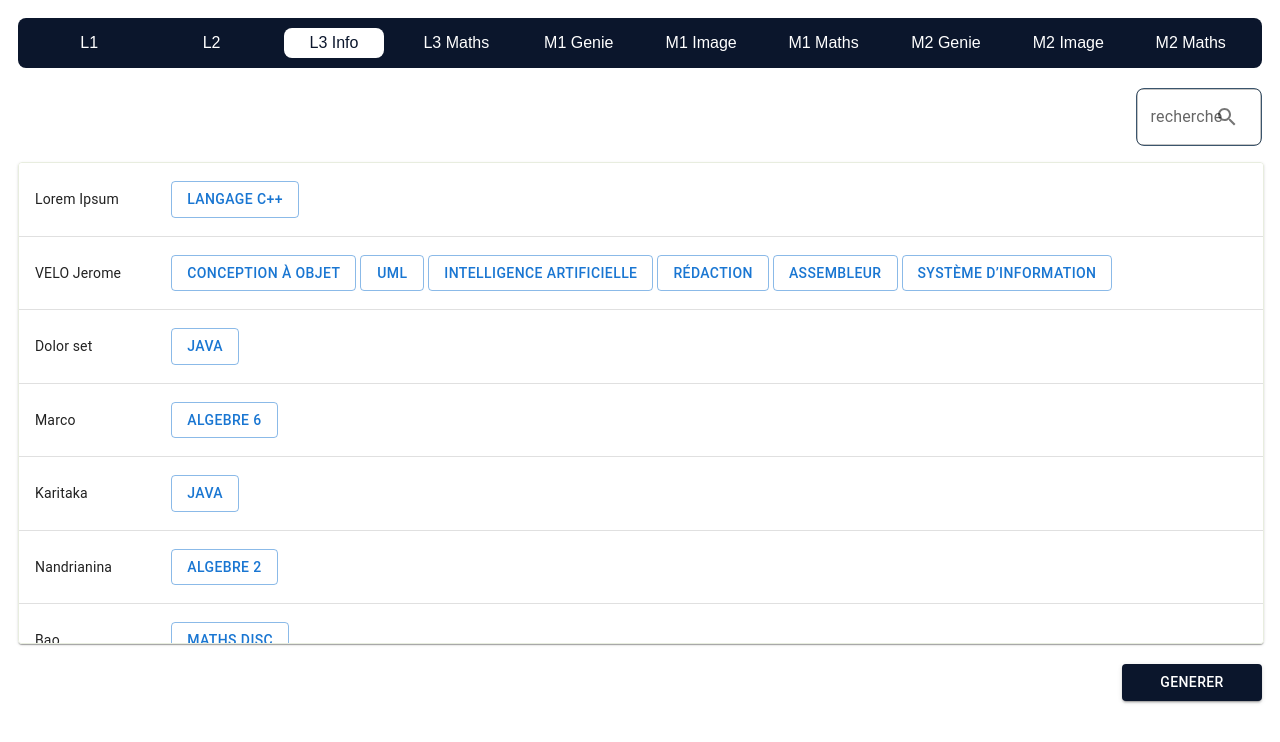
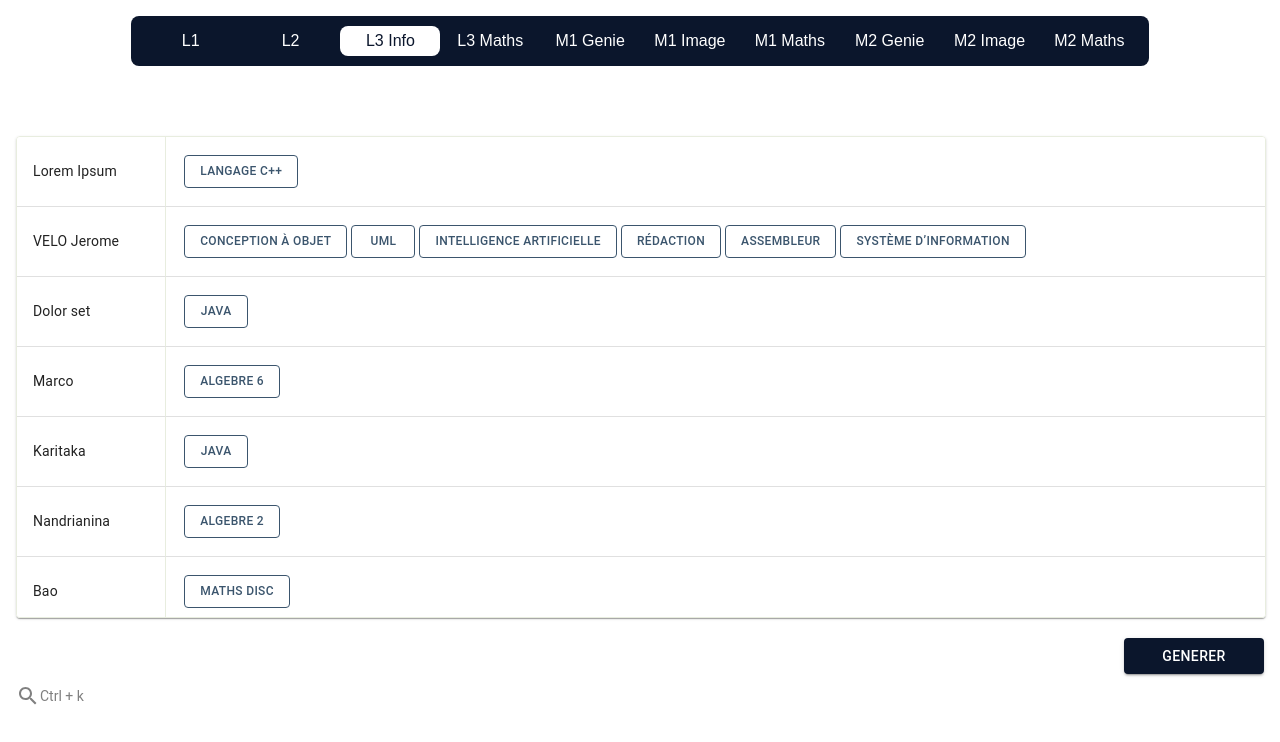
Before and after one commit to Sikina3/Emplois-du-Temps, a React (Vite) app: page / in a window 1280 px wide. Shown: the top 742 px of the page. Built offline with nearby package versions, Linux system fonts and the light colour scheme.

Commit message:
changement de branch

```diff
--- a/src/App.jsx
+++ b/src/App.jsx
@@ -1,10 +1,33 @@
 import './Styles/App.css';
-import { useMemo, useState } from 'react';
+import { useMemo, useState, useEffect } from 'react';
 import { Table, TableBody, TableCell, TableContainer, TableRow, Paper, Button, TextField, InputAdornment } from '@mui/material';
 import SearchIcon from '@mui/icons-material/Search';
+import EditIcon from '@mui/icons-material/Edit';
 
 const App = () => {
   const [searchTerm, setSearchTerm] = useState('');
+  const [focus, setFocus] = useState(false);
+  const [clickedButtons, setClickedButtons] = useState([]);
+  const [isLoad, setIsLoad] = useState(null);
+
+  useEffect(() => {
+    const keyDown = (event) => {
+      if (event.ctrlKey && event.key === "k") {
+        event.preventDefault();
+        setFocus(true);
+      }
+
+      if (event.key === 'Escape') {
+        setFocus(false);
+      }
+    };
+
+    window.addEventListener('keydown', keyDown);
+
+    return () => {
+      window.removeEventListener('keydown', keyDown);
+    };
+  }, []);
 
   const data = useMemo(
     () => [
@@ -24,7 +47,6 @@ const App = () => {
       { name: 'Ka', subjects: ['Anglais'] },
       { name: 'Izy', subjects: ['COmpta'] },
       { name: 'apad', subjects: ['Gestion'] },
-
     ],
     []
   );
@@ -34,8 +56,18 @@ const App = () => {
     row.subjects.some(subject => subject.toLowerCase().includes(searchTerm.toLowerCase()))
   );
 
+  const ButtonClick = (rowIndex, subjectIndex) => {
+    const buttonKey = `${rowIndex}-${subjectIndex}`;
+    setClickedButtons(prev => (
+      prev.includes(buttonKey)
+        ? prev.filter(key => key !== buttonKey)
+        : [...prev, buttonKey]
+    ));
+  };
+
   return (
     <div className='app'>
+      <div style={{ display: 'flex', justifyContent: 'center' }}>
         <div className="nav-bar">
           <button> L1 </button>
           <button> L2 </button>
@@ -48,36 +80,66 @@ const App = () => {
           <button> M2 Image </button>
           <button> M2 Maths </button>
         </div>
+      </div>
 
-      <div className="filter">
+      {focus && (
+        <div className="filter" style={{
+          position: 'fixed',
+          width: '70%',
+          top: '10%',
+          left: '50%',
+          transform: 'translate(-50%, 0)',
+          zIndex: 1000,
+          backgroundColor: 'white',
+          padding: '0px',
+          boxShadow: '0px 0px 5px rgb(195, 195, 195)',
+          borderRadius: '8px'
+        }}
+        >
           <TextField
             label="recherche"
+            variant='outlined'
             className='bar-search'
             onChange={(e) => setSearchTerm(e.target.value)}
             InputProps={{
               endAdornment: (
                 <InputAdornment position='start'>
-                <SearchIcon/>
+                  <SearchIcon />
                 </InputAdornment>
               )
             }}
+            onFocus={() => setFocus(true)}
+            onBlur={() => setFocus(false)}
           />
         </div>
+      )}
 
-      <TableContainer component={Paper} className="container" style={{ maxHeight: 480 , height: 480, border: '0.5px solid #E8EDDF'}}>
+      <TableContainer component={Paper} className="container" style={{ maxHeight: 480, height: 480, border: '0.5px solid #E8EDDF', marginTop: '4%' }}>
         <Table stickyHeader>
           <TableBody>
-            {filteredData.map((row, index) => (
-              <TableRow key={index}>
-                <TableCell>
+            {filteredData.map((row, rowIndex) => (
+              <TableRow key={rowIndex}>
+                <TableCell sx={{
+                  borderRight: '0.5px solid #E8EDDF'
+                }}>
                   {row.name}
                 </TableCell>
                 <TableCell>
-                  {row.subjects.map((subject, index) => (
-                    <Button key={index} variant="outlined" style={{ margin: 2 }}>
+                  {row.subjects.map((subject, subjectIndex) => {
+                    const buttonKey = `${rowIndex}-${subjectIndex}`;
+                    const isClicked = clickedButtons.includes(buttonKey);
+                    return (
+                      <Button
+                        key={subjectIndex}
+                        variant="outlined"
+                        style={{ margin: 2, borderColor: isClicked ? '#0B162C' : '#3B556D', color: isClicked ? 'white' : '#3B556D', backgroundColor: isClicked ? '#3B556D' : 'white', fontSize: '12px'}}
+                        onClick={() => ButtonClick(rowIndex, subjectIndex)}
+                        endIcon={isClicked ? <EditIcon /> : null}
+                      >
                         {subject}
                       </Button>
-                  ))}
+                    );
+                  })}
                 </TableCell>
               </TableRow>
             ))}
@@ -94,12 +156,13 @@ const App = () => {
               backgroundColor: '#3B556D',
             },
             color: 'white',
-              width: '10em',
+            width: '10em'
           }}
         >
           Generer
         </Button>
       </div>
+      <p> <SearchIcon /> Ctrl + k </p>
     </div>
   );
 };
--- a/src/Styles/App.css
+++ b/src/Styles/App.css
@@ -7,7 +7,9 @@
 */
 
 .app {
-  padding: 10px;
+  padding: 8px;
+  font-family: 'Roboto';
+  height: 95vh;
 }
 
 .nav-bar {
@@ -18,6 +20,7 @@
   color: white;
   margin-bottom: 20px;
   border-radius: 8px;
+  width: 80%;
 }
 
 .nav-bar .active {
@@ -40,24 +43,10 @@
   background-color: #3B556D;
 }
 
-.filter {
-  margin-bottom: 1em;
-  display: flex;
-  align-items: center;
-  justify-content: flex-end;
-}
-
 .filter .bar-search{
-  width: 10%;
-  transition: width 2s;
-  border:  1px solid #3B556D;
+  width: 100%;
+  border:  0.5px solid #e3e8ed;
   border-radius: 8px;
-}
-
-.filter .bar-search:hover{
-  width: 80%;
-  border: 1px solid transparent;
-  border-color: #5FC2BA;
 }
 
 .container {
@@ -70,3 +59,11 @@
 .iconSearch {
   cursor: pointer;
 }
+
+p {
+  color: gray;
+  font-size: 14px;
+  margin-top: -10px;
+  display: flex;
+  align-items: center;
+}
```
Lines whose indentation alone changed are shown as unchanged.
